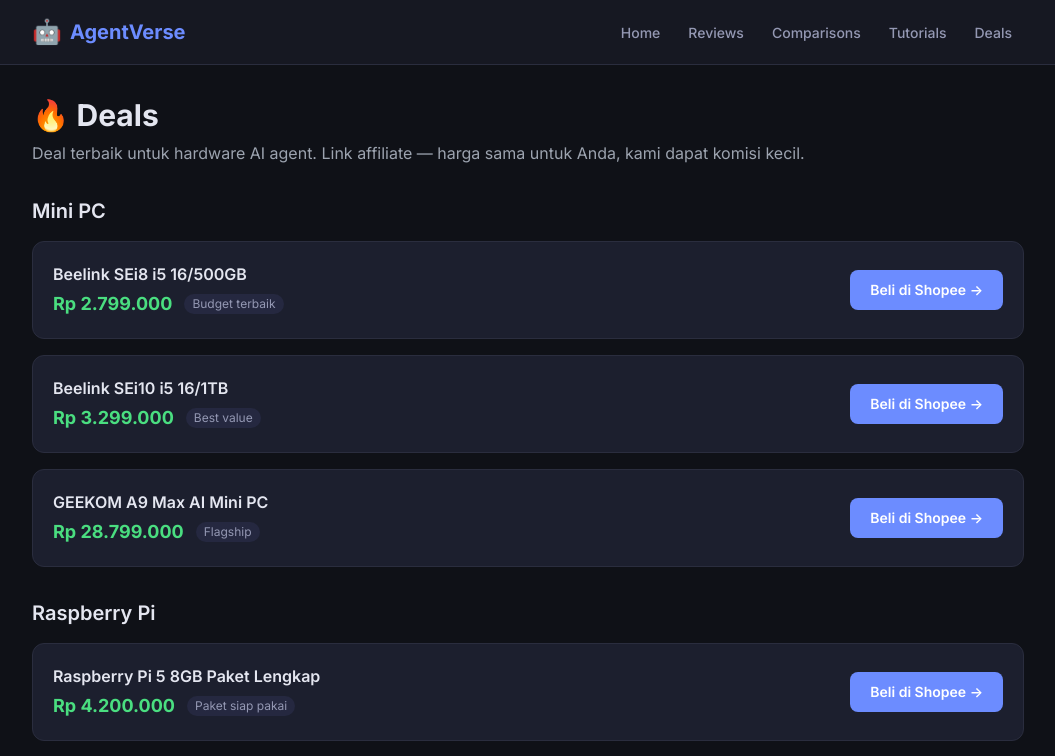
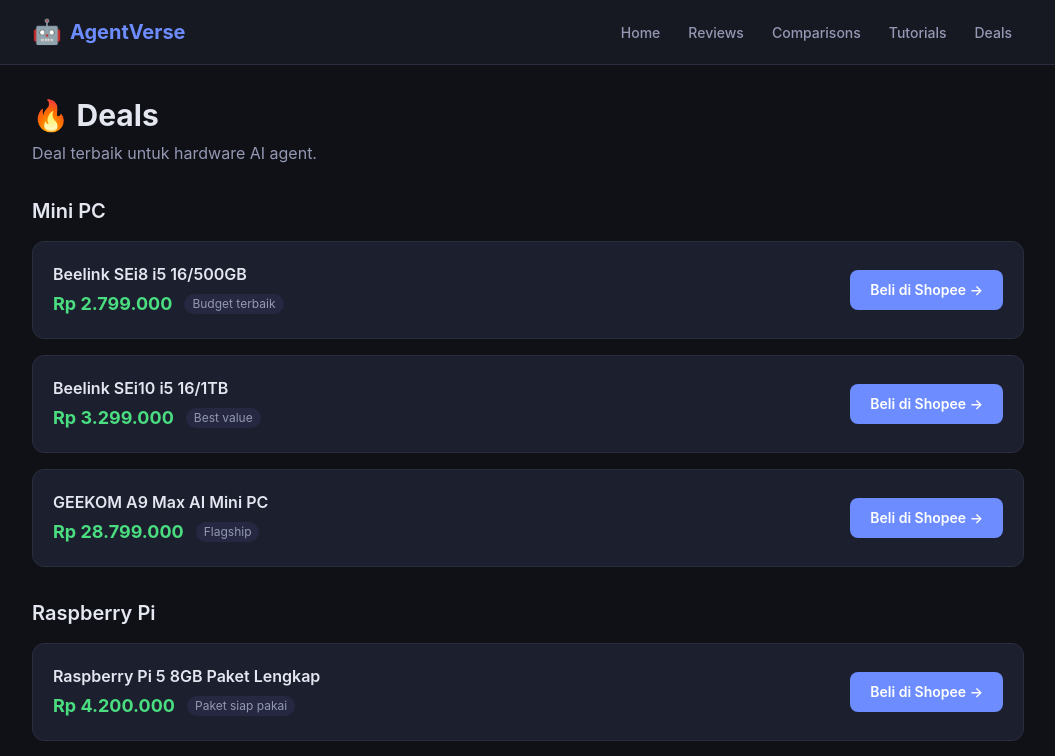
Before and after one commit to mpwridd/agentverse, a Next.js app: page /deals in a window 1280 px wide. Shown: the top 756 px of the page, without its empty margins (112-1167 px from the left). Built offline with nearby package versions, Linux system fonts and the light colour scheme.

Commit message:
Remove Google Fonts - fix build timeout

```diff
--- a/src/app/deals/page.tsx
+++ b/src/app/deals/page.tsx
@@ -3,16 +3,15 @@
 export const metadata = {
   title: "Deals — Promo Mini PC & AI Tools",
   description:
-    "Deal terbaik Mini PC, Raspberry Pi, dan tools AI di Shopee. Update berkala.",
+    "Deal terbaik Mini PC, Raspberry Pi, dan tools AI di Shopee.",
 };
 
 export default function DealsPage() {
   return (
     <div>
       <h1 className="text-3xl font-bold mb-2">🔥 Deals</h1>
-      <p className="text-gray-400 mb-8">
-        Deal terbaik untuk hardware AI agent. Link affiliate — harga sama
-        untuk Anda, kami dapat komisi kecil.
+      <p className="mb-8" style={{ color: "var(--text-secondary)" }}>
+        Deal terbaik untuk hardware AI agent.
       </p>
 
       <h2 className="text-xl font-semibold mb-4">Mini PC</h2>
--- a/src/app/layout.tsx
+++ b/src/app/layout.tsx
@@ -25,7 +25,6 @@
     type: "website",
     locale: "id_ID",
     siteName: "AgentVerse",
-    images: ["/og-image.png"],
   },
   twitter: {
     card: "summary_large_image",
@@ -43,13 +42,7 @@
 }) {
   return (
     <html lang="id">
-      <head>
-        <link
-          href="https://fonts.googleapis.com/css2?family=Inter:wght@400;500;600;700&display=swap"
-          rel="stylesheet"
-        />
-      </head>
-      <body className="min-h-screen flex flex-col">
+      <body className="min-h-screen flex flex-col antialiased">
         <Navbar />
         <main className="flex-1 max-w-5xl mx-auto w-full px-4 py-8">
           {children}
```
